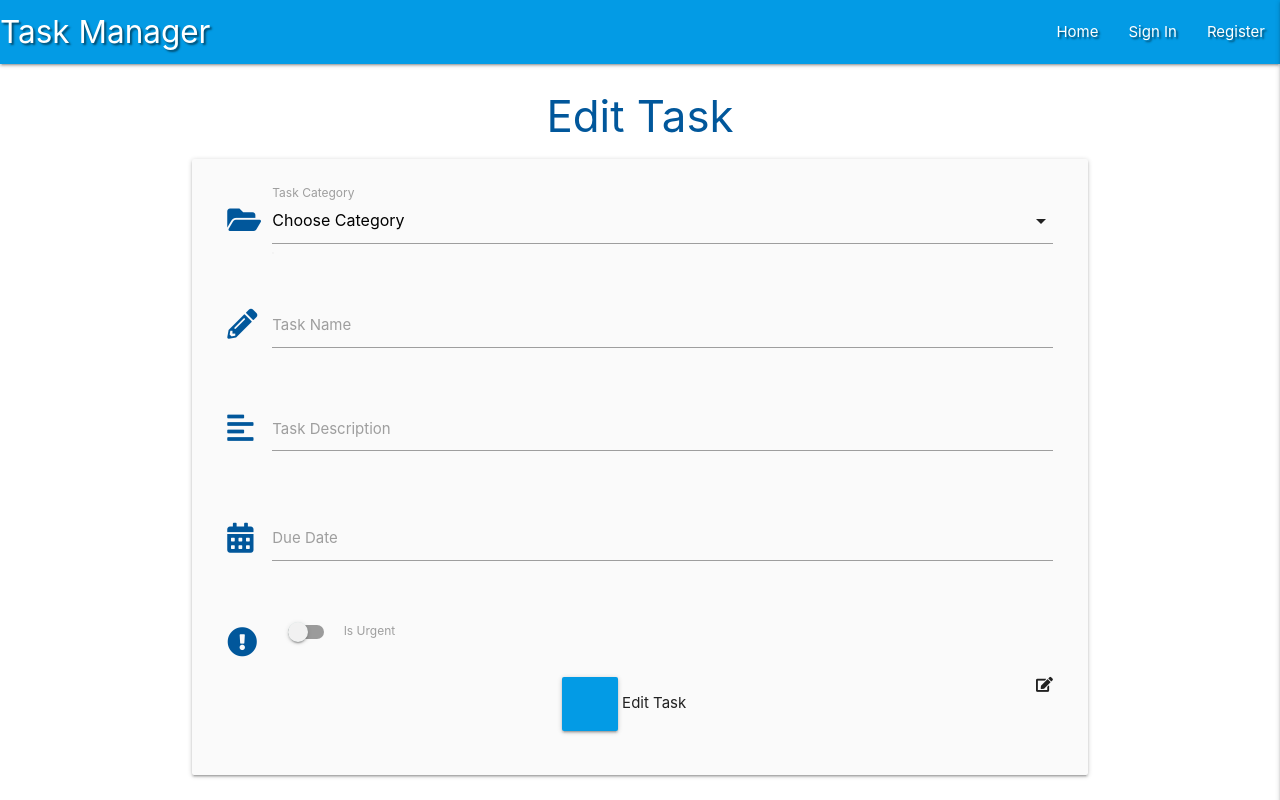
After one commit to LHarveyDev/non-relational, a Flask app: template templates/edit_task.html in a window 1280 px wide. The commit adds this page. Run offline with Flask 2, Linux system fonts and the light colour scheme; the template is opened without the code that fills it, so the values that code supplies are empty; some libraries are stand-ins or nearby versions.

Commit message:
Wire up task edit button

```diff
--- a/app.py
+++ b/app.py
@@ -118,6 +118,13 @@ def add_task():
     return render_template("add_task.html", categories=categories)
 
 
+@app.route("/edit_task/<task_id>", methods=["GET", "POST"])
+def edit_task(task_id):
+    task = mongo.db.tasks.find_one({"_id": ObjectId(task_id)})
+    categories = mongo.db.categories.find().sort("category_name", 1)
+    return render_template("edit_task.html", task=task, categories=categories)
+
+
 if __name__ == "__main__":
     app.run(host=os.environ.get("IP"),
             port=int(os.environ.get("PORT")),
--- /dev/null
+++ b/templates/edit_task.html
@@ -0,0 +1,104 @@
+{% extends "base.html" %} {% block content %}
+
+<h3 class="light-blue-text text-darken-4 center-align">Edit Task</h3>
+
+<div class="row card-panel grey lighten-5">
+  <form
+    class="col s12"
+    method="POST"
+    action="{{ url_for('edit_task', task_id=task._id) }}"
+  >
+    <!-- category selection -->
+    <div class="row">
+      <div class="input-field col s12">
+        <i class="fas fa-folder-open prefix light-blue-text text-darken-4"></i>
+        <select
+          id="category_name"
+          name="category_name"
+          class="validate"
+          required
+        >
+          <option value="" disabled selected>Choose Category</option>
+          {% for category in categories %}
+          <option value="{{ category.category_name }}">
+            {{ category.category_name }}
+          </option>
+          {% endfor %}
+        </select>
+        <label for="category_name">Task Category</label>
+      </div>
+    </div>
+    <!-- task name -->
+    <div class="row">
+      <div class="input-field col s12">
+        <i class="fas fa-pencil-alt prefix light-blue-text text-darken-4"></i>
+        <input
+          id="task_name"
+          name="task_name"
+          minlength="5"
+          maxlength="50"
+          type="text"
+          class="validate"
+          required
+        />
+        <label for="task_name">Task Name</label>
+      </div>
+    </div>
+    <!-- task description -->
+    <div class="row">
+      <div class="input-field col s12">
+        <i class="fas fa-align-left prefix light-blue-text text-darken-4"></i>
+        <textarea
+          id="task_description"
+          name="task_description"
+          minlength="5"
+          maxlength="200"
+          class="materialize-textarea validate"
+          required
+        ></textarea>
+        <label for="task_description">Task Description</label>
+      </div>
+    </div>
+    <!--due date picker-->
+    <div class="row">
+      <div class="input-field col s12">
+        <i class="fas fa-calendar-alt prefix light-blue-text text-darken-4"></i>
+        <input
+          id="due_date"
+          name="due_date"
+          type="text"
+          class="datepicker validate"
+          required
+        />
+        <label for="due_date">Due Date</label>
+      </div>
+    </div>
+    <!--is_urgent toggle-->
+    <div class="row">
+      <div class="input-field col s12">
+        <div class="switch">
+          <i
+            class="fas fa-exclamation-circle prefix light-blue-text text-darken-4"
+          ></i>
+          <label for="is_urgent">
+            <input type="checkbox" id="is_urgent" name="is_urgent" />
+            <span class="lever"></span>
+            Is Urgent
+          </label>
+        </div>
+      </div>
+    </div>
+    <!-- submit button-->
+    <div class="row">
+      <div class="col s12 center-align">
+        <button
+          type="submit"
+          class="btn-large light-blue darken-1 text-shadow"
+        ></button>
+        Edit Task <i class="fas fa-edit right"></i>
+      </div>
+    </div>
+  </form>
+</div>
+
+{% endblock %}
```
Also changed, not shown: templates/tasks.html (+10 -3 lines).
